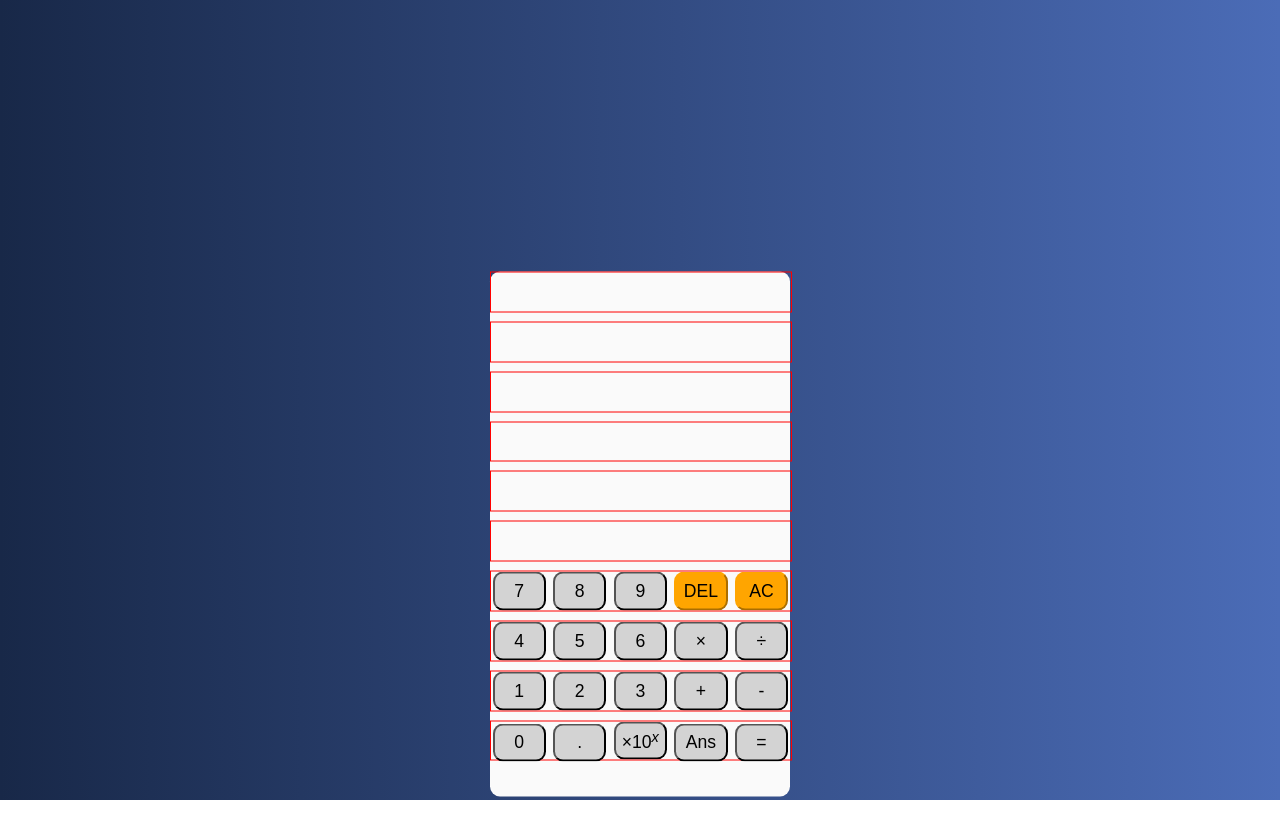
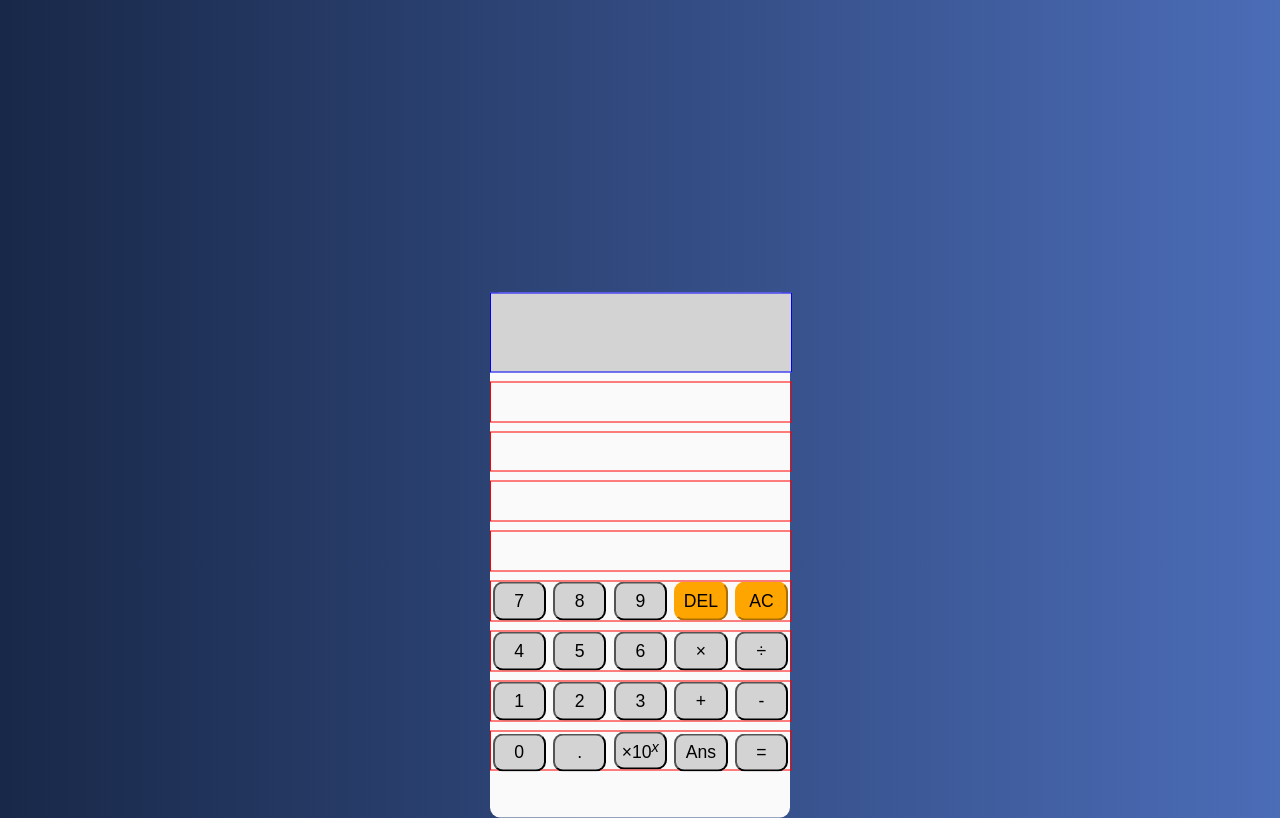
Before and after one commit to Jiacomina/Calculator, a plain HTML site: page index.html in a window 1280 px wide. Drawn offline with nearby package versions, Linux system fonts and the light colour scheme.

Commit message:
fix reposinsive web design

```diff
--- a/css/style.css
+++ b/css/style.css
@@ -39,13 +39,22 @@ font-family: 'Open Sans';
 	border: 1px solid red;
 	height: 7.4%;
 }
+.screen{
+	position: relative;
+	display: block;
+	width: 100%;
+	background: lightgrey;
+	margin-top: 30px;
+	border: 1px solid blue;
+	height: 14.8%;
+}
 .orange-button{
 	background-color: orange;
 	border-color: orange;
 }
 
 @media screen and (max-width: 750px){
-	app-container{
+	.app-container{
 	width: 100vw;
 	height: 100vh;
 }
--- a/index.html
+++ b/index.html
@@ -9,35 +9,34 @@
     <script src="js/index.js"></script>
   </head>
   <body>
-  <div class = app-container>
-    <div class = button-row></div>
-    <div class = button-row></div>
-    <div class = button-row></div>
-    <div class = button-row></div>
-    <div class = button-row></div>
-    <div class = button-row></div>
-    <div class = button-row>
+  <div class = "app-container">
+    <div class = "screen"></div>
+    <div class = "button-row"></div>
+    <div class = "button-row"></div>
+    <div class = "button-row"></div>
+    <div class = "button-row"></div>
+    <div class = "button-row">
       <button class = "button">7</button>
       <button class = "button">8</button>
       <button class = "button">9</button>
       <button class = "button orange-button">DEL</button>
       <button class = "button orange-button">AC</button>
     </div>
-    <div class = button-row>
+    <div class = "button-row">
       <button id = "four" class = "button">4</button>
       <button id = "five" class = "button">5</button>
       <button id = "six" class = "button">6</button>
       <button id = "delete" class = "button">&#215</button>
       <button id = "clearAll" class = "button">&#247</button>
     </div>
-    <div class = button-row>
+    <div class = "button-row">
       <button id = "one" class = "button">1</button>
       <button id = "two" class = "button">2</button>
       <button id = "three" class = "button">3</button>
       <button id = "plus" class = "button">+</button>
       <button id = "mimus" class = "button">-</button>
     </div>
-    <div class = button-row>
+    <div class = "button-row">
       <button id = "zero" class = "button">0</button>
       <button id = "decimal" class = "button">.</button>
       <button id = "powerTen" class = "button">&#215;10<sup><i>x</i></sup></button>
```
